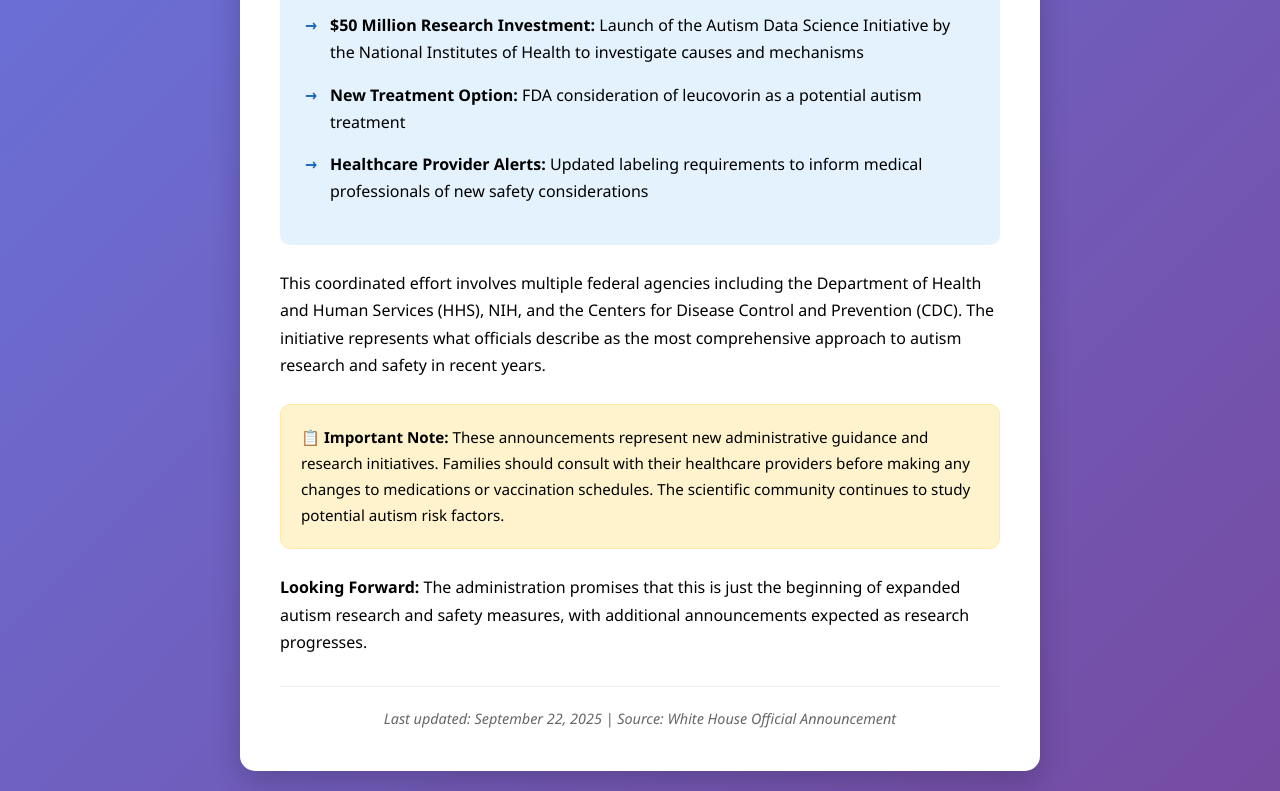
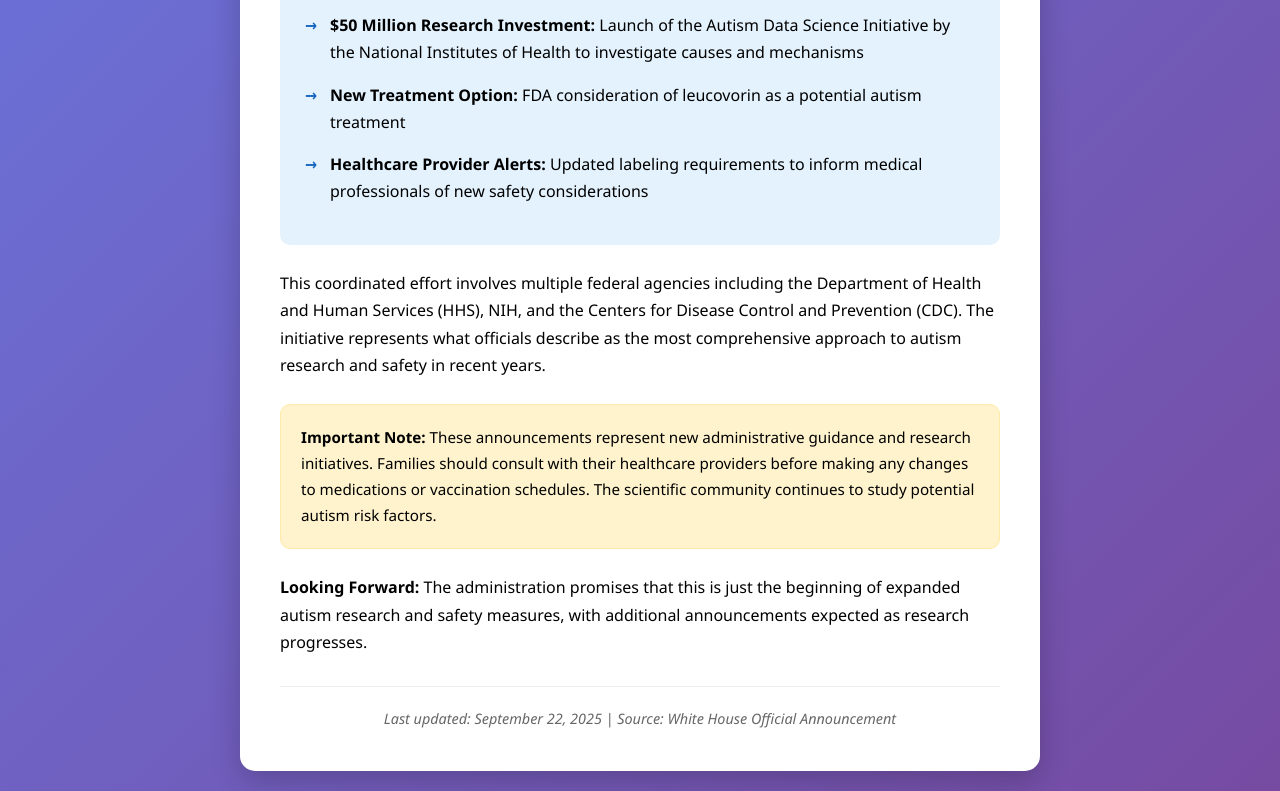
Before and after one commit to Nexusdossiers/Breaking, a plain HTML site: page index.html in a window 1280 px wide. Shown: the part 861-1652 px from the top of the page. Drawn offline with Linux system fonts and the light colour scheme.

Commit message:
Update index.html

```diff
--- a/index.html
+++ b/index.html
@@ -145,7 +145,7 @@
             <p>This coordinated effort involves multiple federal agencies including the Department of Health and Human Services (HHS), NIH, and the Centers for Disease Control and Prevention (CDC). The initiative represents what officials describe as the most comprehensive approach to autism research and safety in recent years.</p>
 
             <div class="disclaimer">
-                <strong>📋 Important Note:</strong> These announcements represent new administrative guidance and research initiatives. Families should consult with their healthcare providers before making any changes to medications or vaccination schedules. The scientific community continues to study potential autism risk factors.
+                <strong>Important Note:</strong> These announcements represent new administrative guidance and research initiatives. Families should consult with their healthcare providers before making any changes to medications or vaccination schedules. The scientific community continues to study potential autism risk factors.
             </div>
 
             <p><strong>Looking Forward:</strong> The administration promises that this is just the beginning of expanded autism research and safety measures, with additional announcements expected as research progresses.</p>
```
